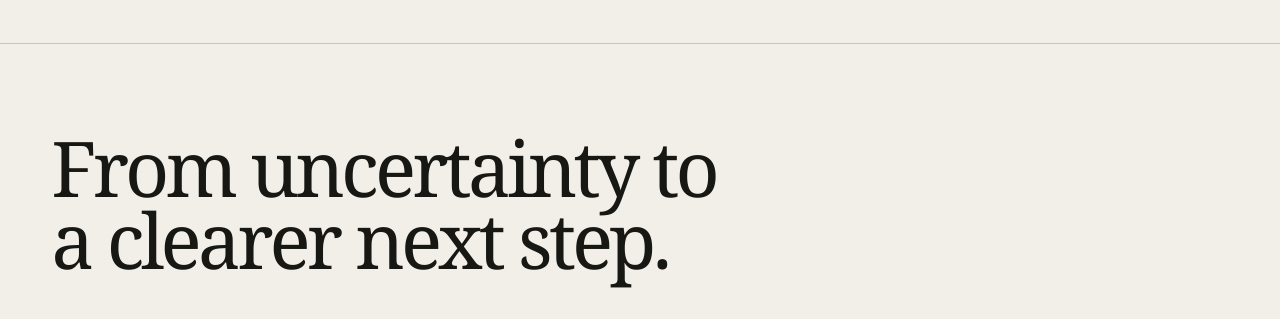
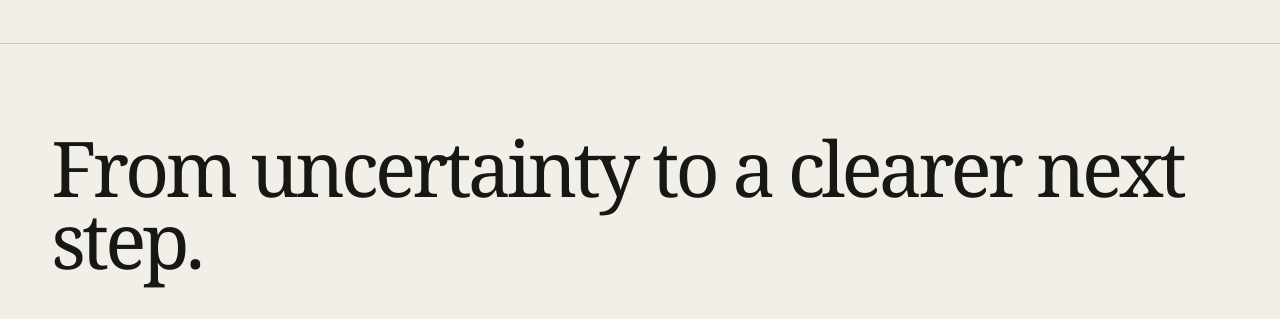
Before and after one commit to reggiemagtibay/reginald-magtibay-portfolio, a Next.js app: page /work/second-thought in a window 1280 px wide. Shown: the part 7160-7479 px from the top of the page. Built offline with nearby package versions, Linux system fonts and the light colour scheme.

Commit message:
Finalize Second Thought demo heading layout

```diff
--- a/app/second-thought.css
+++ b/app/second-thought.css
@@ -193,3 +193,10 @@
   .st-video-note{grid-column:2;margin:0 0 12px;align-self:end;text-align:left}
   .st-video-frame{margin-top:44px}
 }
+
+/* Final demo heading treatment */
+@media(min-width:851px){
+  .st-video-head{display:block}
+  .st-video-head h2{max-width:1250px}
+  .st-video-frame{margin-top:48px}
+}
```
